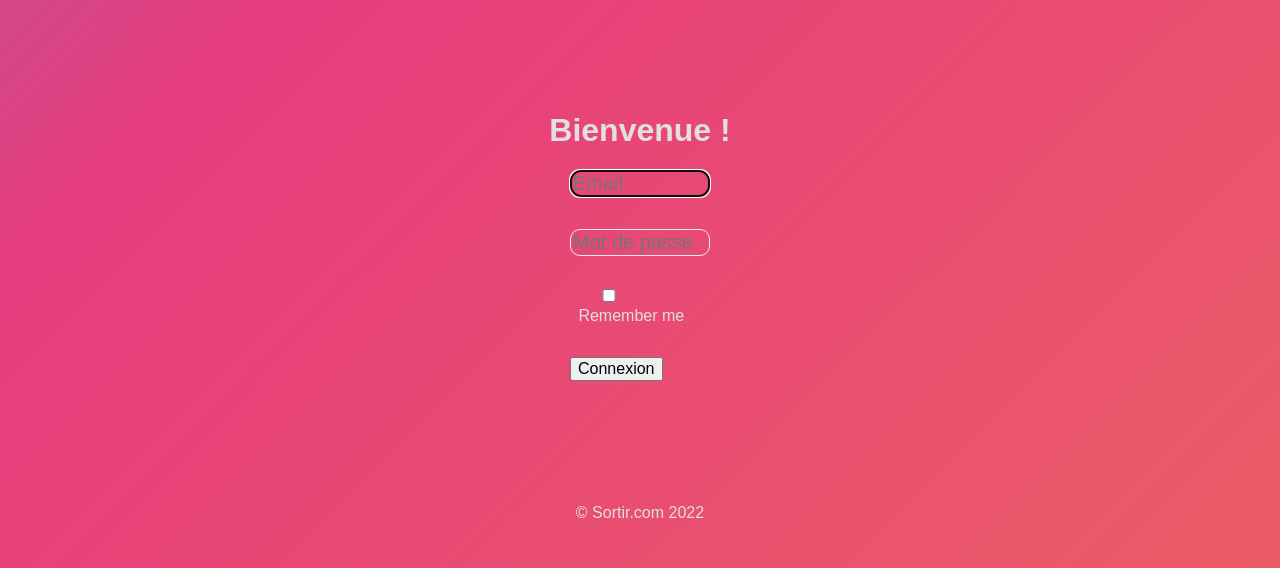
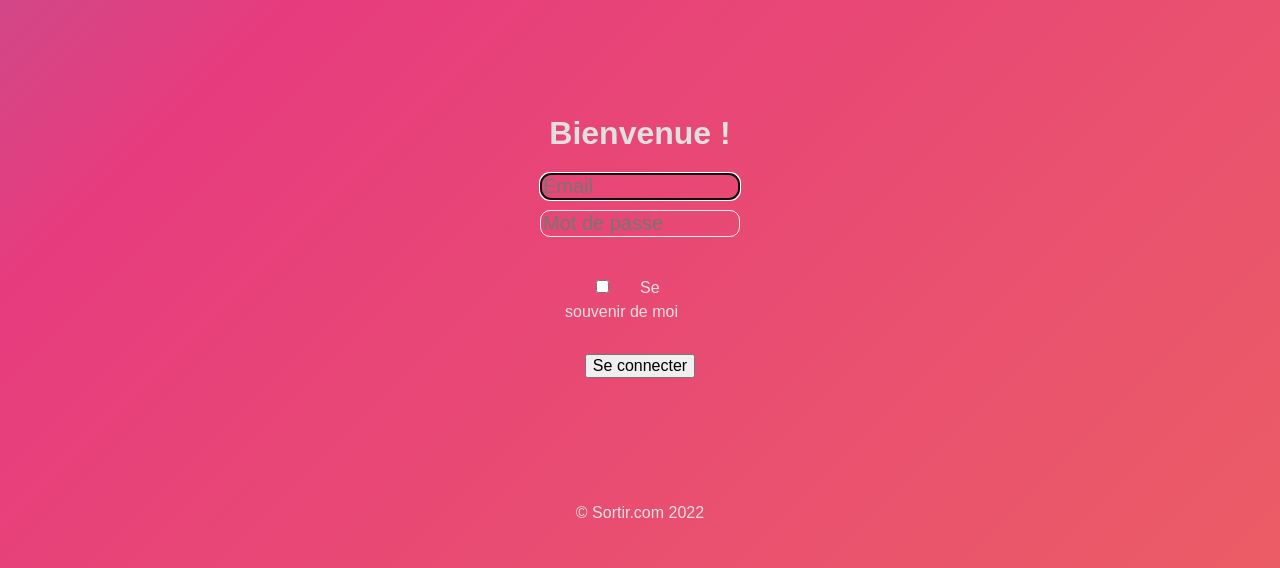
Before and after one commit to mitch-j-H/SortirENI, a Symfony app: template templates/security/login.html.twig in a window 1280 px wide. Shown: the part 232-800 px from the top of the page. Run offline with Twig, Linux system fonts and the light colour scheme; the template is opened without the code that fills it, so the values that code supplies are empty; some libraries are stand-ins or nearby versions; some web fonts are replaced.

Commit message:
update : login + css

```diff
--- a/public/css/landing.css
+++ b/public/css/landing.css
@@ -13,8 +13,7 @@ body {
 }
 
 button {
-    align-self: flex-start;
-    margin-left: 15%;
+    align-self: center;
 }
 
 h1 {
@@ -74,13 +73,13 @@ input, textarea {
     box-sizing: border-box;
     max-width: 200px;
     min-width: 50%;
+    margin-bottom: 10px;
 }
 
 .input-div {
     display: flex;
-    flex-direction: row;
+    flex-direction: column;
     align-items: center;
-    justify-content: space-between;
     width: 70%;
 }
 
--- a/templates/security/login.html.twig
+++ b/templates/security/login.html.twig
@@ -7,7 +7,8 @@
 {% block body %}
 <form method="post" class="login-form">
     {% if error %}
-        <div class="alert alert-danger">{{ error.messageKey|trans(error.messageData, 'security') }}</div>
+        {# <div class="alert alert-danger">{{ error.messageKey|trans(error.messageData, 'security') }}</div>#}
+        <div class="alert alert-danger">La combinaison e-mail et mot de passe est invalide !</div>
     {% endif %}
 
     {% if app.user %}
@@ -15,36 +16,17 @@
             You are logged in as {{ app.user.userIdentifier }}, <a href="{{ path('participant_logout') }}">Logout</a>
         </div>
     {% endif %}
-
     <div class="input-div">
-{#        <label for="inputEmail">Email</label>#}
         <input type="email" value="{{ last_username }}" name="email" id="inputEmail" class="form-control" autocomplete="email" placeholder="Email" required autofocus>
+        <input type="password" name="password" id="inputPassword" class="form-control" autocomplete="current-password" placeholder="Mot de passe" required>
     </div>
-    <div class="input-div">
-{#        <label for="inputPassword">Password</label>#}
-        <input type="password" name="password" id="inputPassword" class="form-control" autocomplete="current-password" placeholder="Mot de passe" required>
+    <input type="hidden" name="_csrf_token" value="{{ csrf_token('authenticate') }}">
+    <div class="checkbox mb-3">
+        <label>
+            <input type="checkbox" name="_remember_me">Se souvenir de moi</label>
     </div>
 
 
-
-
-    <input type="hidden" name="_csrf_token"
-           value="{{ csrf_token('authenticate') }}"
-    >
-
-
-        {# Uncomment this section and add a remember_me option below your firewall to activate remember me functionality.
-        See https://symfony.com/doc/current/security/remember_me.html  #}
-
-    <div class="checkbox mb-3">
-        <label>
-            <input type="checkbox" name="_remember_me"> Remember me
-        </label>
-    </div>
-
-
-    <button class="btn btn-lg btn-primary" type="submit">
-        Connexion
-    </button>
+    <button class="btn btn-lg btn-primary" type="submit">Se connecter</button>
 </form>
 {% endblock %}
```
Also changed, not shown: src/Form/ProfileType.php (+4 -3 lines).
